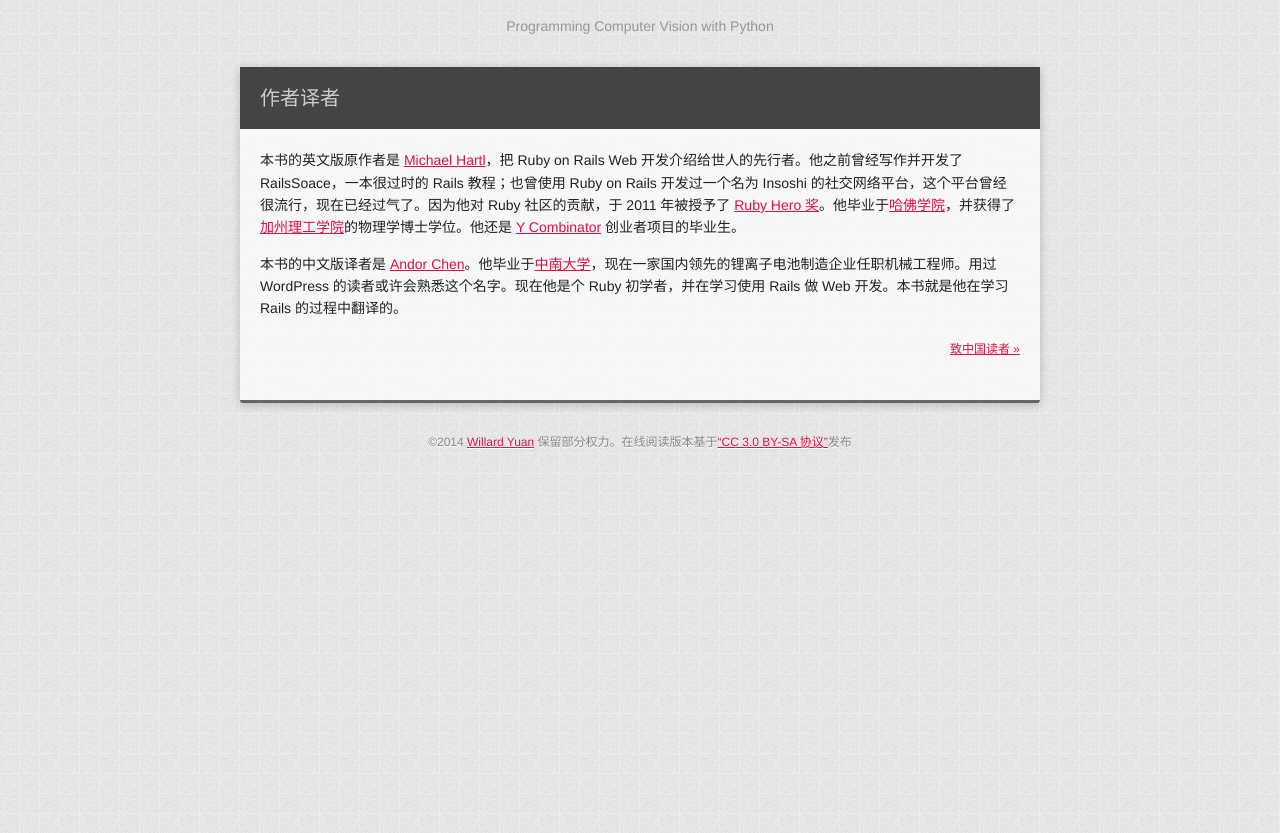
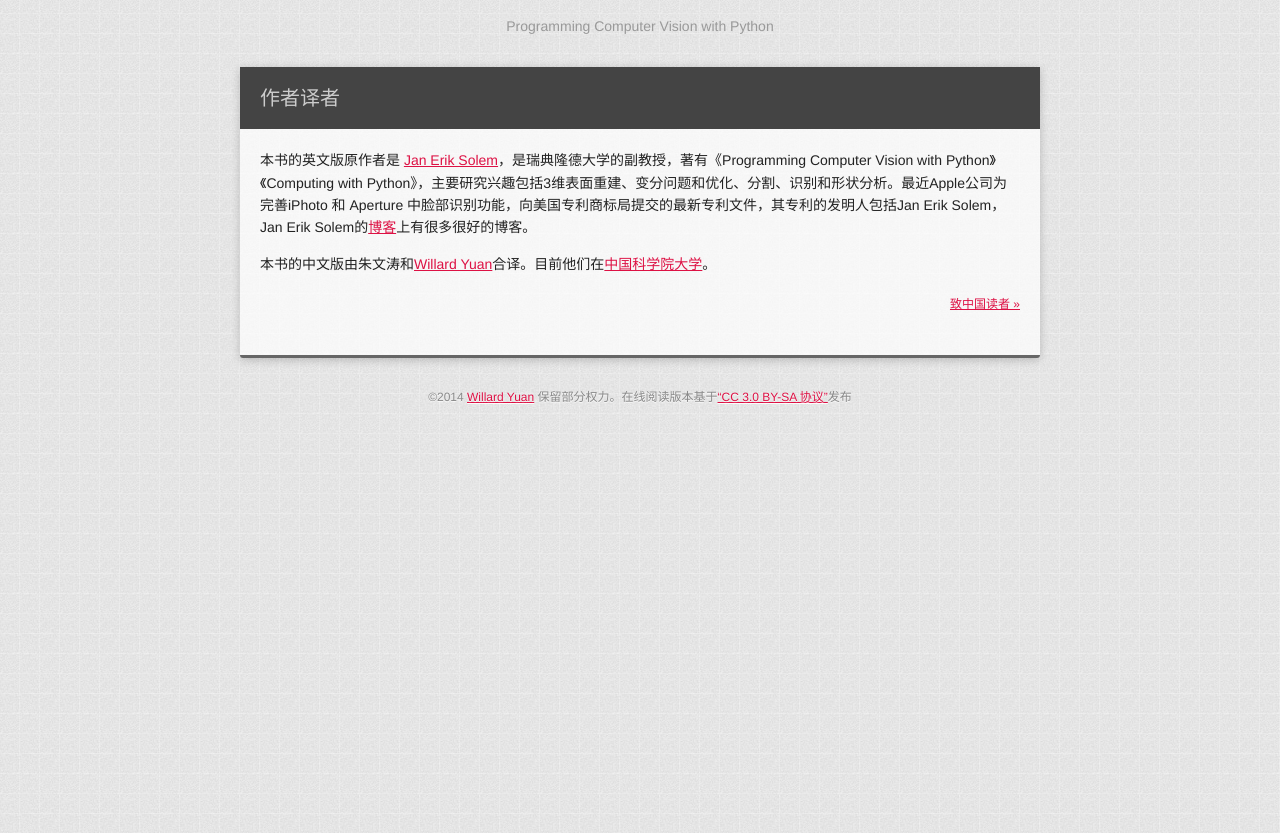
Before and after one commit to willard-yuan/pcvwithpython, a Jekyll site: the page built from author.md, in a window 1280 px wide, cut to the strip 67-900 px from the top of the page. Built offline with Jekyll 4.4.1, drawn with Linux system fonts in a browser that asks for light colours; nearby versions of some CDN libraries; library files that are not in the unit come from our copies; Markdown is read by kramdown in place of the engine named in the settings.

Commit message:
update author

```diff
--- a/author.md
+++ b/author.md
@@ -3,9 +3,9 @@
 title: 作者译者
 ---
 
-本书的英文版原作者是 [Michael Hartl](http://michaelhartl.com/)，把 Ruby on Rails Web 开发介绍给世人的先行者。他之前曾经写作并开发了 RailsSoace，一本很过时的 Rails 教程；也曾使用 Ruby on Rails 开发过一个名为 Insoshi 的社交网络平台，这个平台曾经很流行，现在已经过气了。因为他对 Ruby 社区的贡献，于 2011 年被授予了 [Ruby Hero 奖](http://rubyheroes.com/heroes)。他毕业于[哈佛学院](http://college.harvard.edu/)，并获得了[加州理工学院](http://www.caltech.edu/)的物理学博士学位。他还是 [Y Combinator](http://ycombinator.com/) 创业者项目的毕业生。
+本书的英文版原作者是 [Jan Erik Solem](http://www.maths.lth.se/matematiklth/personal/solem/index.html)，是瑞典隆德大学的副教授，著有《Programming Computer Vision with Python》《Computing with Python》，主要研究兴趣包括3维表面重建、变分问题和优化、分割、识别和形状分析。最近Apple公司为完善iPhoto 和 Aperture 中脸部识别功能，向美国专利商标局提交的最新专利文件，其专利的发明人包括Jan Erik Solem，Jan Erik Solem的[博客](http://www.janeriksolem.net/)上有很多很好的博客。
 
-本书的中文版译者是 [Andor Chen](http://about.ac)。他毕业于[中南大学](http://www.csu.edu.cn)，现在一家国内领先的锂离子电池制造企业任职机械工程师。用过 WordPress 的读者或许会熟悉这个名字。现在他是个 Ruby 初学者，并在学习使用 Rails 做 Web 开发。本书就是他在学习 Rails 的过程中翻译的。
+本书的中文版由朱文涛和[Willard Yuan](http://yuanyong.org/)合译。目前他们在[中国科学院大学](http://www.gucas.ac.cn/)。
 
 <div class="navigation">
   <a class="next_page" href="preface.html">致中国读者 &raquo;</a>
```
